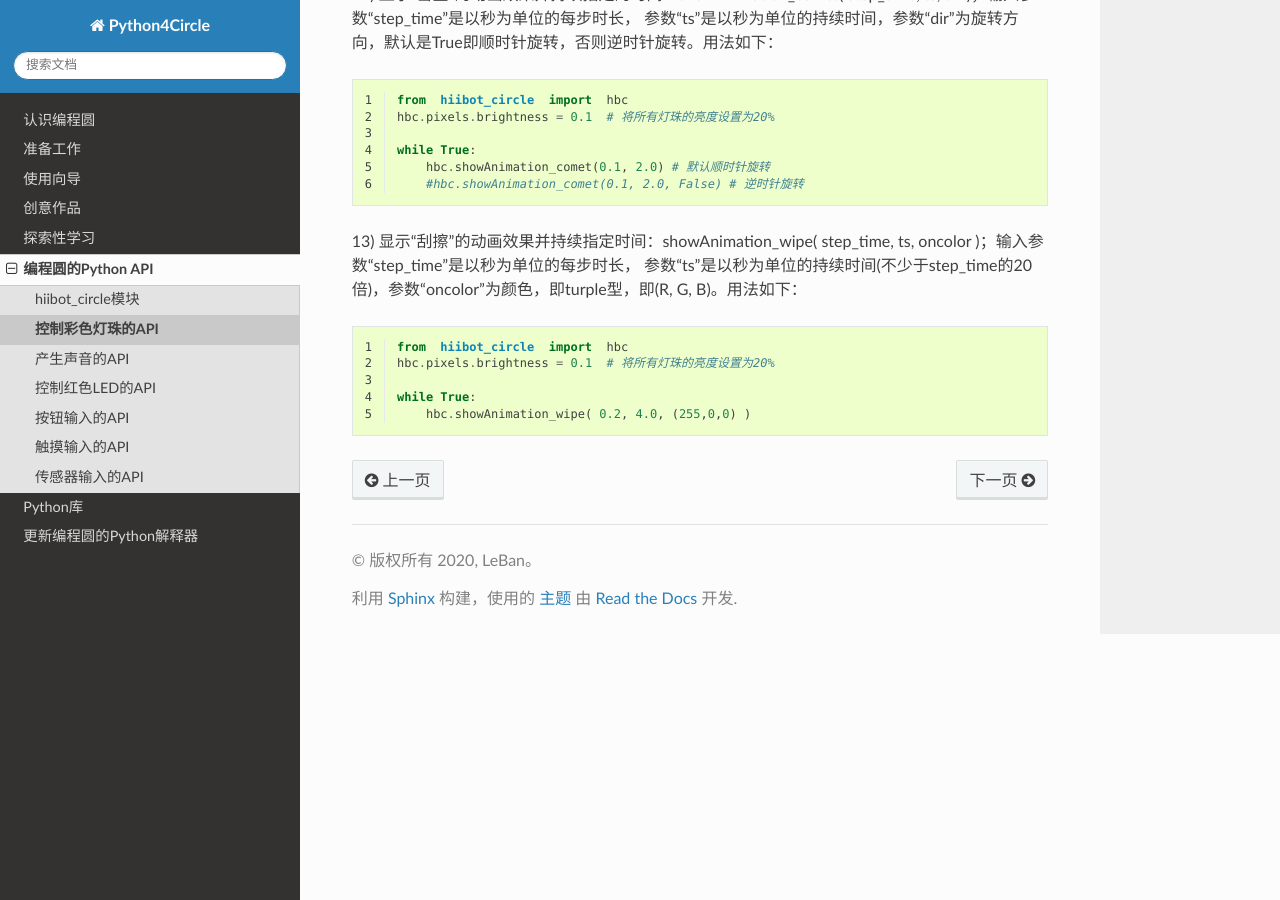
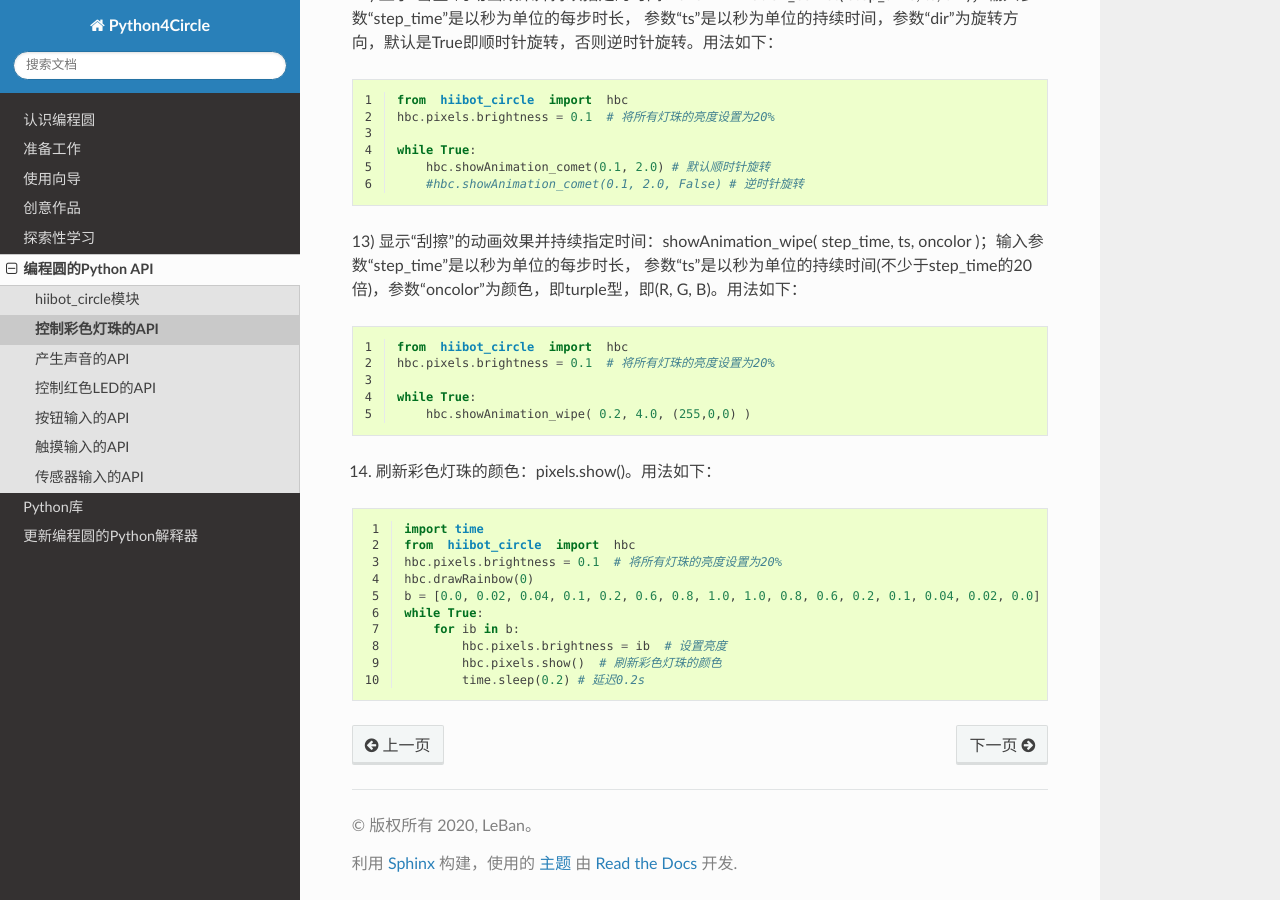
Before and after one commit to BradChan/Python4Circle, a Sphinx documentation site: the page built from source/python_api/_2_neopixels.rst, in a window 1280 px wide and 900 px high, scrolled down 3545 px. Built offline with Sphinx 7.4.7 and the Read the Docs theme 2.0.0, drawn with Linux system fonts in a browser that asks for light colours; pages that are not in the unit, such as notebooks, are missing from menus.

Commit message:
update api_pixels

```diff
--- a/source/python_api/_2_neopixels.rst
+++ b/source/python_api/_2_neopixels.rst
@@ -15,8 +15,6 @@
   A. 设置彩色灯珠的新属性之后，只能在调用hbc.pixels.show()接口之后才会生效
   B. 亮度属性是所有灯珠的亮度，编程圆不支持单颗或部分灯珠亮度的调节
   C. 当灯珠亮度较高时，切勿裸眼直视灯珠！
-
-
 
 2) 某颗彩色灯珠的颜色属性：hbc.pixels[index]；有效值为turple型，即(R, G, B)型，其中每个颜色分量的范围是0~255。用法如下：
 
@@ -216,3 +214,19 @@
 
   while True:
       hbc.showAnimation_wipe( 0.2, 4.0, (255,0,0) )
+
+14) 刷新彩色灯珠的颜色：pixels.show()。用法如下：
+
+.. code-block::  python
+  :linenos:
+
+  import time
+  from  hiibot_circle  import  hbc
+  hbc.pixels.brightness = 0.1  # 将所有灯珠的亮度设置为20%
+  hbc.drawRainbow(0)
+  b = [0.0, 0.02, 0.04, 0.1, 0.2, 0.6, 0.8, 1.0, 1.0, 0.8, 0.6, 0.2, 0.1, 0.04, 0.02, 0.0]
+  while True:
+      for ib in b:
+          hbc.pixels.brightness = ib  # 设置亮度
+          hbc.pixels.show()  # 刷新彩色灯珠的颜色
+          time.sleep(0.2) # 延迟0.2s
```
